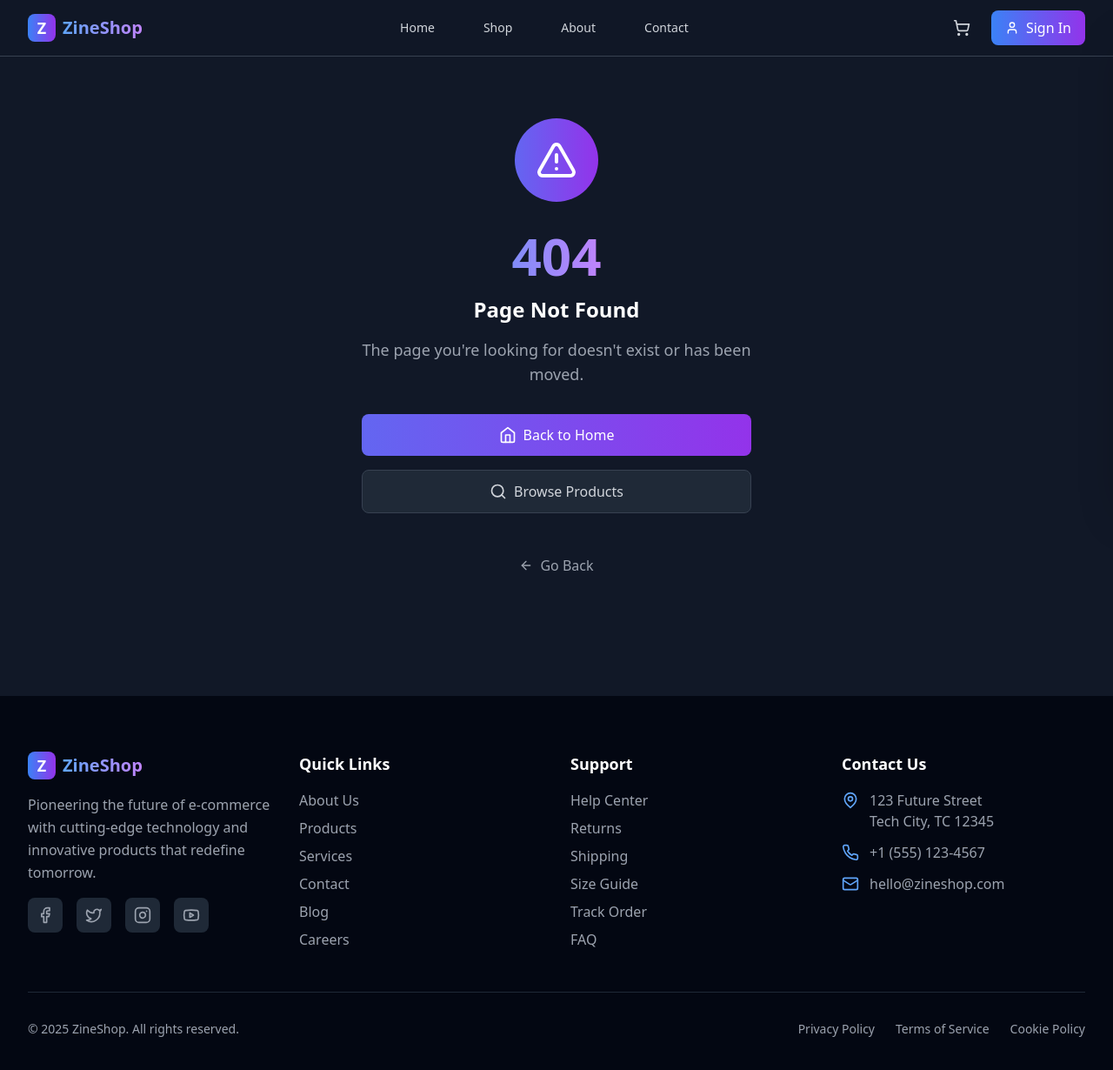
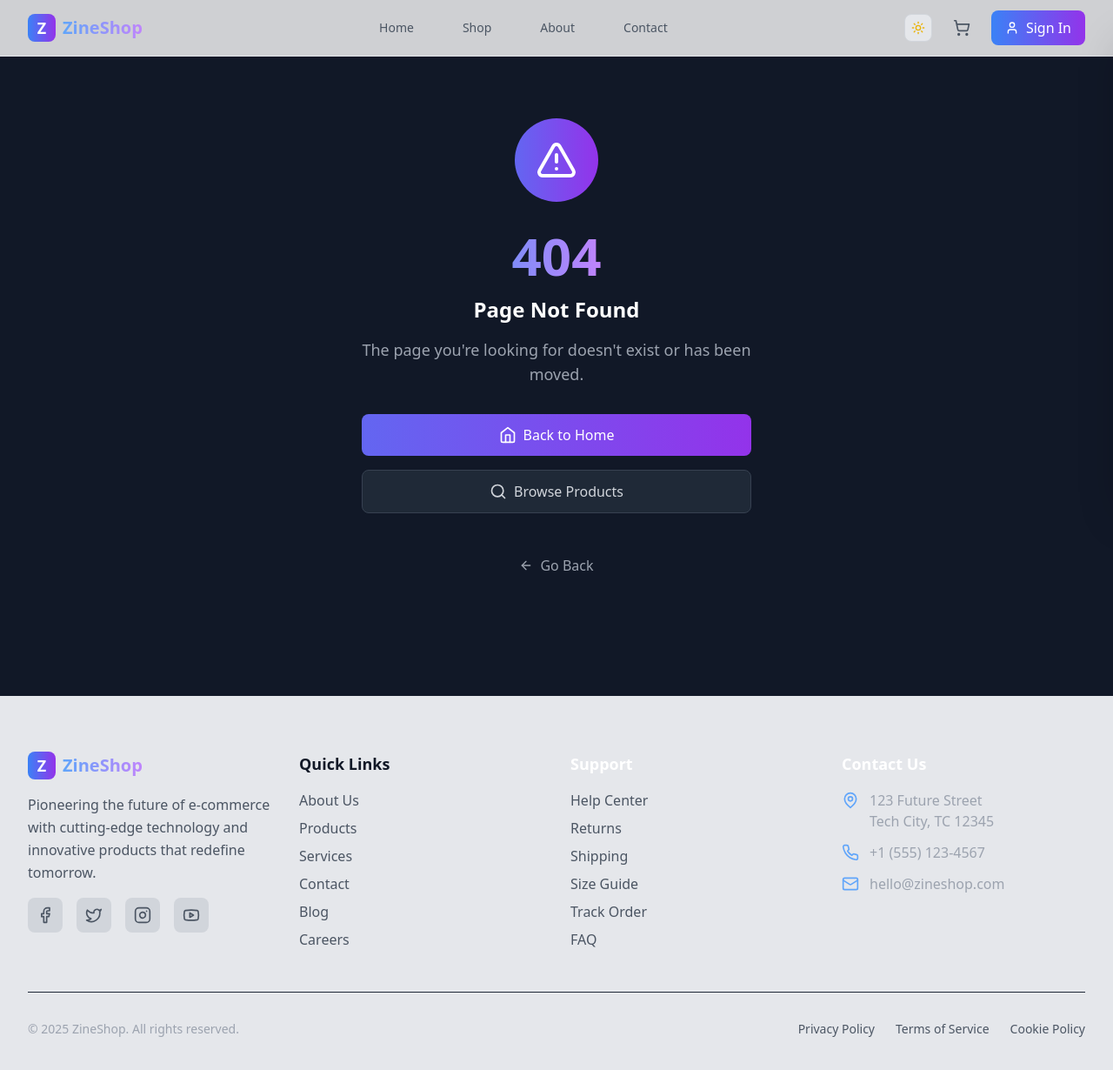
Before and after one commit to Zineelaabidine/zineshop, a React (Vite) app in the folder client/: page /not-found in a window 1280 px wide. Shown: the top 1230 px of the page at 87% size. Built offline with nearby package versions, Linux system fonts and the light colour scheme.

Commit message:
feat: add dark/light mode toggle with full theme integration

```diff
--- a/client/src/App.tsx
+++ b/client/src/App.tsx
@@ -2,6 +2,7 @@ import React, { useState } from 'react';
 import { BrowserRouter as Router, Routes, Route } from 'react-router-dom';
 import { AuthProvider } from './contexts/AuthContext';
 import { CartProvider } from './contexts/CartContext';
+import { ThemeProvider } from './contexts/ThemeContext';
 import Header from './components/Header';
 import Hero from './components/Hero';
 import ProductShowcase from './components/ProductShowcase';
@@ -38,10 +39,11 @@ function App() {
   );
 
   return (
+    <ThemeProvider>
       <AuthProvider>
         <CartProvider>
           <Router>
-        <div className="min-h-screen bg-gray-900">
+          <div className="min-h-screen bg-white dark:bg-gray-900 text-gray-900 dark:text-gray-100 transition-colors duration-300">
           <Header isMenuOpen={isMenuOpen} setIsMenuOpen={setIsMenuOpen} />
 
           {/* Scroll to top on route changes */}
@@ -76,6 +78,7 @@ function App() {
           </Router>
         </CartProvider>
       </AuthProvider>
+    </ThemeProvider>
   );
 }
 
--- a/client/src/components/Footer.tsx
+++ b/client/src/components/Footer.tsx
@@ -6,7 +6,7 @@ const Footer: React.FC = () => {
   const currentYear = new Date().getFullYear();
 
   return (
-    <footer className="bg-gray-950 text-white">
+    <footer className="bg-gray-200 dark:bg-gray-950 text-gray-900 dark:text-white transition-colors duration-300">
       <div className="max-w-7xl mx-auto px-4 sm:px-6 lg:px-8 py-16">
         <div className="grid grid-cols-1 md:grid-cols-2 lg:grid-cols-4 gap-8">
           {/* Brand Section */}
@@ -19,7 +19,7 @@ const Footer: React.FC = () => {
                 ZineShop
               </span>
             </div>
-            <p className="text-gray-400 leading-relaxed">
+            <p className="text-gray-600 dark:text-gray-400 leading-relaxed">
               Pioneering the future of e-commerce with cutting-edge technology and innovative products that redefine tomorrow.
             </p>
             <div className="flex space-x-4">
@@ -32,9 +32,9 @@ const Footer: React.FC = () => {
                 <a
                   key={index}
                   href={social.href}
-                  className="w-10 h-10 bg-gray-800 rounded-lg flex items-center justify-center hover:bg-gradient-to-r hover:from-blue-500 hover:to-purple-600 transition-all duration-300 group"
+                  className="w-10 h-10 bg-gray-300 dark:bg-gray-800 rounded-lg flex items-center justify-center hover:bg-gradient-to-r hover:from-blue-500 hover:to-purple-600 transition-all duration-300 group"
                 >
-                  <social.icon className="w-5 h-5 text-gray-400 group-hover:text-white" />
+                  <social.icon className="w-5 h-5 text-gray-600 dark:text-gray-400 group-hover:text-white" />
                 </a>
               ))}
             </div>
@@ -42,12 +42,12 @@ const Footer: React.FC = () => {
 
           {/* Quick Links */}
           <div>
-            <h3 className="text-lg font-semibold mb-4 text-white">Quick Links</h3>
+            <h3 className="text-lg font-semibold mb-4 text-gray-900 dark:text-white">Quick Links</h3>
             <ul className="space-y-2">
               <li>
                 <Link
                   to="/about"
-                  className="text-gray-400 hover:text-blue-400 transition-colors duration-200"
+                  className="text-gray-600 dark:text-gray-400 hover:text-blue-500 dark:hover:text-blue-400 transition-colors duration-200"
                 >
                   About Us
                 </Link>
@@ -55,7 +55,7 @@ const Footer: React.FC = () => {
               <li>
                 <Link
                   to="/products"
-                  className="text-gray-400 hover:text-blue-400 transition-colors duration-200"
+                  className="text-gray-600 dark:text-gray-400 hover:text-blue-500 dark:hover:text-blue-400 transition-colors duration-200"
                 >
                   Products
                 </Link>
@@ -63,7 +63,7 @@ const Footer: React.FC = () => {
               <li>
                 <a
                   href="#"
-                  className="text-gray-400 hover:text-blue-400 transition-colors duration-200"
+                  className="text-gray-600 dark:text-gray-400 hover:text-blue-500 dark:hover:text-blue-400 transition-colors duration-200"
                 >
                   Services
                 </a>
@@ -71,7 +71,7 @@ const Footer: React.FC = () => {
               <li>
                 <Link
                   to="/contact"
-                  className="text-gray-400 hover:text-blue-400 transition-colors duration-200"
+                  className="text-gray-600 dark:text-gray-400 hover:text-blue-500 dark:hover:text-blue-400 transition-colors duration-200"
                 >
                   Contact
                 </Link>
@@ -79,7 +79,7 @@ const Footer: React.FC = () => {
               <li>
                 <a
                   href="#"
-                  className="text-gray-400 hover:text-blue-400 transition-colors duration-200"
+                  className="text-gray-600 dark:text-gray-400 hover:text-blue-500 dark:hover:text-blue-400 transition-colors duration-200"
                 >
                   Blog
                 </a>
@@ -87,7 +87,7 @@ const Footer: React.FC = () => {
               <li>
                 <a
                   href="#"
-                  className="text-gray-400 hover:text-blue-400 transition-colors duration-200"
+                  className="text-gray-600 dark:text-gray-400 hover:text-blue-500 dark:hover:text-blue-400 transition-colors duration-200"
                 >
                   Careers
                 </a>
@@ -103,7 +103,7 @@ const Footer: React.FC = () => {
                 <li key={link}>
                   <a
                     href="#"
-                    className="text-gray-400 hover:text-blue-400 transition-colors duration-200"
+                    className="text-gray-600 dark:text-gray-400 hover:text-blue-500 dark:hover:text-blue-400 transition-colors duration-200"
                   >
                     {link}
                   </a>
@@ -145,7 +145,7 @@ const Footer: React.FC = () => {
               <a
                 key={link}
                 href="#"
-                className="text-gray-400 hover:text-blue-400 text-sm transition-colors duration-200"
+                className="text-gray-600 dark:text-gray-400 hover:text-blue-500 dark:hover:text-blue-400 text-sm transition-colors duration-200"
               >
                 {link}
               </a>
--- a/client/src/components/Header.tsx
+++ b/client/src/components/Header.tsx
@@ -4,6 +4,7 @@ import { Link } from 'react-router-dom';
 import { useAuth } from '../contexts/AuthContext';
 import { useCart } from '../contexts/CartContext';
 import CartDrawer from './CartDrawer';
+import ThemeToggle from './ThemeToggle';
 
 interface HeaderProps {
   isMenuOpen: boolean;
@@ -22,7 +23,7 @@ const Header: React.FC<HeaderProps> = ({ isMenuOpen, setIsMenuOpen }) => {
   };
 
   return (
-    <header className="fixed top-0 left-0 right-0 z-50 bg-gray-900/80 backdrop-blur-md border-b border-gray-700">
+    <header className="fixed top-0 left-0 right-0 z-50 bg-white/80 dark:bg-gray-900/80 backdrop-blur-md border-b border-gray-200 dark:border-gray-700 transition-colors duration-300">
       <div className="max-w-7xl mx-auto px-4 sm:px-6 lg:px-8">
         <div className="flex justify-between items-center h-16">
           {/* Logo */}
@@ -41,25 +42,25 @@ const Header: React.FC<HeaderProps> = ({ isMenuOpen, setIsMenuOpen }) => {
           <nav className="hidden md:flex space-x-8">
             <Link
               to="/"
-              className="text-gray-300 hover:text-blue-400 px-3 py-2 rounded-md text-sm font-medium transition-all duration-200 hover:bg-gray-800"
+              className="text-gray-600 dark:text-gray-300 hover:text-blue-500 dark:hover:text-blue-400 px-3 py-2 rounded-md text-sm font-medium transition-all duration-200 hover:bg-gray-100 dark:hover:bg-gray-800"
             >
               Home
             </Link>
             <Link
               to="/products"
-              className="text-gray-300 hover:text-blue-400 px-3 py-2 rounded-md text-sm font-medium transition-all duration-200 hover:bg-gray-800"
+              className="text-gray-600 dark:text-gray-300 hover:text-blue-500 dark:hover:text-blue-400 px-3 py-2 rounded-md text-sm font-medium transition-all duration-200 hover:bg-gray-100 dark:hover:bg-gray-800"
             >
               Shop
             </Link>
             <Link
               to="/about"
-              className="text-gray-300 hover:text-blue-400 px-3 py-2 rounded-md text-sm font-medium transition-all duration-200 hover:bg-gray-800"
+              className="text-gray-600 dark:text-gray-300 hover:text-blue-500 dark:hover:text-blue-400 px-3 py-2 rounded-md text-sm font-medium transition-all duration-200 hover:bg-gray-100 dark:hover:bg-gray-800"
             >
               About
             </Link>
             <Link
               to="/contact"
-              className="text-gray-300 hover:text-blue-400 px-3 py-2 rounded-md text-sm font-medium transition-all duration-200 hover:bg-gray-800"
+              className="text-gray-600 dark:text-gray-300 hover:text-blue-500 dark:hover:text-blue-400 px-3 py-2 rounded-md text-sm font-medium transition-all duration-200 hover:bg-gray-100 dark:hover:bg-gray-800"
             >
               Contact
             </Link>
@@ -67,9 +68,12 @@ const Header: React.FC<HeaderProps> = ({ isMenuOpen, setIsMenuOpen }) => {
 
           {/* Right side buttons */}
           <div className="flex items-center space-x-4">
+            {/* Theme Toggle */}
+            <ThemeToggle size="sm" />
+
             <button
               onClick={() => setShowCartDrawer(true)}
-              className="relative p-2 text-gray-300 hover:text-blue-400 transition-colors duration-200 hover:bg-gray-800 rounded-lg"
+              className="relative p-2 text-gray-600 dark:text-gray-300 hover:text-blue-500 dark:hover:text-blue-400 transition-colors duration-200 hover:bg-gray-100 dark:hover:bg-gray-800 rounded-lg"
               title="Shopping Cart"
             >
               <ShoppingCart className="w-5 h-5" />
@@ -85,7 +89,7 @@ const Header: React.FC<HeaderProps> = ({ isMenuOpen, setIsMenuOpen }) => {
               <div className="relative">
                 <button
                   onClick={() => setShowUserMenu(!showUserMenu)}
-                  className="hidden sm:flex items-center space-x-2 bg-gray-800 hover:bg-gray-700 text-gray-300 px-4 py-2 rounded-lg transition-all duration-200"
+                  className="hidden sm:flex items-center space-x-2 bg-gray-200 dark:bg-gray-800 hover:bg-gray-300 dark:hover:bg-gray-700 text-gray-700 dark:text-gray-300 px-4 py-2 rounded-lg transition-all duration-200"
                 >
                   <User className="w-4 h-4" />
                   <span className="max-w-24 truncate">{user.full_name}</span>
@@ -94,14 +98,14 @@ const Header: React.FC<HeaderProps> = ({ isMenuOpen, setIsMenuOpen }) => {
 
                 {/* User Dropdown Menu */}
                 {showUserMenu && (
-                  <div className="absolute right-0 mt-2 w-48 bg-gray-800 rounded-lg shadow-lg border border-gray-700 py-1 z-50">
-                    <div className="px-4 py-2 border-b border-gray-700">
-                      <p className="text-sm font-medium text-gray-100">{user.full_name}</p>
+                  <div className="absolute right-0 mt-2 w-48 bg-white dark:bg-gray-800 rounded-lg shadow-lg border border-gray-200 dark:border-gray-700 py-1 z-50">
+                    <div className="px-4 py-2 border-b border-gray-200 dark:border-gray-700">
+                      <p className="text-sm font-medium text-gray-900 dark:text-gray-100">{user.full_name}</p>
                       <p className="text-xs text-gray-400">{user.email}</p>
                     </div>
                     <Link
                       to="/profile"
-                      className="flex items-center space-x-2 px-4 py-2 text-sm text-gray-300 hover:bg-gray-700 transition-colors duration-200"
+                      className="flex items-center space-x-2 px-4 py-2 text-sm text-gray-700 dark:text-gray-300 hover:bg-gray-100 dark:hover:bg-gray-700 transition-colors duration-200"
                       onClick={() => setShowUserMenu(false)}
                     >
                       <Settings className="w-4 h-4" />
@@ -109,7 +113,7 @@ const Header: React.FC<HeaderProps> = ({ isMenuOpen, setIsMenuOpen }) => {
                     </Link>
                     <Link
                       to="/orders"
-                      className="flex items-center space-x-2 px-4 py-2 text-sm text-gray-300 hover:bg-gray-700 transition-colors duration-200"
+                      className="flex items-center space-x-2 px-4 py-2 text-sm text-gray-700 dark:text-gray-300 hover:bg-gray-100 dark:hover:bg-gray-700 transition-colors duration-200"
                       onClick={() => setShowUserMenu(false)}
                     >
                       <Package className="w-4 h-4" />
@@ -137,7 +141,7 @@ const Header: React.FC<HeaderProps> = ({ isMenuOpen, setIsMenuOpen }) => {
 
             {/* Mobile menu button */}
             <button
-              className="md:hidden p-2 text-gray-300 hover:text-blue-400 transition-colors duration-200"
+              className="md:hidden p-2 text-gray-600 dark:text-gray-300 hover:text-blue-500 dark:hover:text-blue-400 transition-colors duration-200"
               onClick={() => setIsMenuOpen(!isMenuOpen)}
             >
               {isMenuOpen ? <X className="w-5 h-5" /> : <Menu className="w-5 h-5" />}
@@ -148,32 +152,32 @@ const Header: React.FC<HeaderProps> = ({ isMenuOpen, setIsMenuOpen }) => {
 
       {/* Mobile Menu */}
       {isMenuOpen && (
-        <div className="md:hidden bg-gray-900/95 backdrop-blur-md border-t border-gray-700">
+        <div className="md:hidden bg-white/95 dark:bg-gray-900/95 backdrop-blur-md border-t border-gray-200 dark:border-gray-700 transition-colors duration-300">
           <div className="px-4 pt-2 pb-3 space-y-1">
             <Link
               to="/"
-              className="block px-3 py-2 text-base font-medium text-gray-300 hover:text-blue-400 hover:bg-gray-800 rounded-md transition-all duration-200"
+              className="block px-3 py-2 text-base font-medium text-gray-700 dark:text-gray-300 hover:text-blue-500 dark:hover:text-blue-400 hover:bg-gray-100 dark:hover:bg-gray-800 rounded-md transition-all duration-200"
               onClick={() => setIsMenuOpen(false)}
             >
               Home
             </Link>
             <Link
               to="/products"
-              className="block px-3 py-2 text-base font-medium text-gray-300 hover:text-blue-400 hover:bg-gray-800 rounded-md transition-all duration-200"
+              className="block px-3 py-2 text-base font-medium text-gray-700 dark:text-gray-300 hover:text-blue-500 dark:hover:text-blue-400 hover:bg-gray-100 dark:hover:bg-gray-800 rounded-md transition-all duration-200"
               onClick={() => setIsMenuOpen(false)}
             >
               Shop
             </Link>
             <Link
               to="/about"
-              className="block px-3 py-2 text-base font-medium text-gray-300 hover:text-blue-400 hover:bg-gray-800 rounded-md transition-all duration-200"
+              className="block px-3 py-2 text-base font-medium text-gray-700 dark:text-gray-300 hover:text-blue-500 dark:hover:text-blue-400 hover:bg-gray-100 dark:hover:bg-gray-800 rounded-md transition-all duration-200"
               onClick={() => setIsMenuOpen(false)}
             >
               About
             </Link>
             <Link
               to="/contact"
-              className="block px-3 py-2 text-base font-medium text-gray-300 hover:text-blue-400 hover:bg-gray-800 rounded-md transition-all duration-200"
+              className="block px-3 py-2 text-base font-medium text-gray-700 dark:text-gray-300 hover:text-blue-500 dark:hover:text-blue-400 hover:bg-gray-100 dark:hover:bg-gray-800 rounded-md transition-all duration-200"
               onClick={() => setIsMenuOpen(false)}
             >
               Contact
@@ -188,7 +192,7 @@ const Header: React.FC<HeaderProps> = ({ isMenuOpen, setIsMenuOpen }) => {
                 </div>
                 <Link
                   to="/profile"
-                  className="flex items-center space-x-2 px-3 py-2 text-base font-medium text-gray-300 hover:text-blue-400 hover:bg-gray-800 rounded-md transition-all duration-200"
+                  className="flex items-center space-x-2 px-3 py-2 text-base font-medium text-gray-700 dark:text-gray-300 hover:text-blue-500 dark:hover:text-blue-400 hover:bg-gray-100 dark:hover:bg-gray-800 rounded-md transition-all duration-200"
                   onClick={() => setIsMenuOpen(false)}
                 >
                   <Settings className="w-4 h-4" />
@@ -196,7 +200,7 @@ const Header: React.FC<HeaderProps> = ({ isMenuOpen, setIsMenuOpen }) => {
                 </Link>
                 <Link
                   to="/orders"
-                  className="flex items-center space-x-2 px-3 py-2 text-base font-medium text-gray-300 hover:text-blue-400 hover:bg-gray-800 rounded-md transition-all duration-200"
+                  className="flex items-center space-x-2 px-3 py-2 text-base font-medium text-gray-700 dark:text-gray-300 hover:text-blue-500 dark:hover:text-blue-400 hover:bg-gray-100 dark:hover:bg-gray-800 rounded-md transition-all duration-200"
                   onClick={() => setIsMenuOpen(false)}
                 >
                   <Package className="w-4 h-4" />
@@ -204,7 +208,7 @@ const Header: React.FC<HeaderProps> = ({ isMenuOpen, setIsMenuOpen }) => {
                 </Link>
                 <button
                   onClick={handleSignOut}
-                  className="flex items-center space-x-2 w-full px-3 py-2 text-base font-medium text-red-400 hover:bg-gray-800 rounded-md transition-all duration-200"
+                  className="flex items-center space-x-2 w-full px-3 py-2 text-base font-medium text-red-500 dark:text-red-400 hover:bg-gray-100 dark:hover:bg-gray-800 rounded-md transition-all duration-200"
                 >
                   <LogOut className="w-4 h-4" />
                   <span>Sign Out</span>
--- /dev/null
+++ b/client/src/components/ThemeToggle.tsx
@@ -0,0 +1,82 @@
+import React from 'react';
+import { Sun, Moon } from 'lucide-react';
+import { useTheme } from '../contexts/ThemeContext';
+
+interface ThemeToggleProps {
+  className?: string;
+  size?: 'sm' | 'md' | 'lg';
+}
+
+const ThemeToggle: React.FC<ThemeToggleProps> = ({
+  className = '',
+  size = 'md'
+}) => {
+  const { theme, toggleTheme } = useTheme();
+
+  const sizeClasses = {
+    sm: 'w-8 h-8',
+    md: 'w-10 h-10',
+    lg: 'w-12 h-12'
+  };
+
+  const iconSizes = {
+    sm: 'w-4 h-4',
+    md: 'w-5 h-5',
+    lg: 'w-6 h-6'
+  };
+
+  return (
+    <button
+      onClick={toggleTheme}
+      className={`
+        ${sizeClasses[size]}
+        relative
+        rounded-lg
+        bg-gray-200 dark:bg-gray-700
+        hover:bg-gray-300 dark:hover:bg-gray-600
+        border border-gray-300 dark:border-gray-600
+        transition-all duration-300 ease-in-out
+        focus:outline-none focus:ring-2 focus:ring-blue-500 focus:ring-offset-2 dark:focus:ring-offset-gray-800
+        group
+        ${className}
+      `}
+      aria-label={`Switch to ${theme === 'light' ? 'dark' : 'light'} mode`}
+      title={`Switch to ${theme === 'light' ? 'dark' : 'light'} mode`}
+    >
+      <div className="relative w-full h-full flex items-center justify-center">
+        {/* Sun Icon */}
+        <Sun
+          className={`
+            ${iconSizes[size]}
+            absolute
+            text-yellow-500
+            transition-all duration-300 ease-in-out
+            ${theme === 'light'
+              ? 'opacity-100 rotate-0 scale-100'
+              : 'opacity-0 rotate-90 scale-75'
+            }
+          `}
+        />
+
+        {/* Moon Icon */}
+        <Moon
+          className={`
+            ${iconSizes[size]}
+            absolute
+            text-blue-400
+            transition-all duration-300 ease-in-out
+            ${theme === 'dark'
+              ? 'opacity-100 rotate-0 scale-100'
+              : 'opacity-0 -rotate-90 scale-75'
+            }
+          `}
+        />
+      </div>
+
+      {/* Hover effect overlay */}
+      <div className="absolute inset-0 rounded-lg bg-gradient-to-r from-yellow-400/10 to-blue-400/10 opacity-0 group-hover:opacity-100 transition-opacity duration-300" />
+    </button>
+  );
+};
+
+export default ThemeToggle;
--- a/client/src/components/admin/OrderFilters.tsx
+++ b/client/src/components/admin/OrderFilters.tsx
@@ -20,9 +20,8 @@ const OrderFilters: React.FC<OrderFiltersProps> = ({
   const statusOptions: Array<{ value: 'all' | OrderStatus; label: string }> = [
     { value: 'all', label: 'All Orders' },
     { value: OrderStatus.PENDING, label: getOrderStatusText(OrderStatus.PENDING) },
-    { value: OrderStatus.PROCESSING, label: getOrderStatusText(OrderStatus.PROCESSING) },
+    { value: OrderStatus.PAID, label: getOrderStatusText(OrderStatus.PAID) },
     { value: OrderStatus.SHIPPED, label: getOrderStatusText(OrderStatus.SHIPPED) },
-    { value: OrderStatus.DELIVERED, label: getOrderStatusText(OrderStatus.DELIVERED) },
     { value: OrderStatus.CANCELLED, label: getOrderStatusText(OrderStatus.CANCELLED) }
   ];
 
--- /dev/null
+++ b/client/src/contexts/ThemeContext.tsx
@@ -0,0 +1,91 @@
+import React, { createContext, useContext, useEffect, useState } from 'react';
+
+export type Theme = 'light' | 'dark';
+
+interface ThemeContextType {
+  theme: Theme;
+  toggleTheme: () => void;
+  setTheme: (theme: Theme) => void;
+}
+
+const ThemeContext = createContext<ThemeContextType | undefined>(undefined);
+
+interface ThemeProviderProps {
+  children: React.ReactNode;
+}
+
+export const ThemeProvider: React.FC<ThemeProviderProps> = ({ children }) => {
+  const [theme, setThemeState] = useState<Theme>(() => {
+    // Check localStorage first, then system preference, default to dark
+    const savedTheme = localStorage.getItem('theme') as Theme;
+    if (savedTheme && (savedTheme === 'light' || savedTheme === 'dark')) {
+      return savedTheme;
+    }
+
+    // Check system preference
+    if (window.matchMedia && window.matchMedia('(prefers-color-scheme: light)').matches) {
+      return 'light';
+    }
+
+    // Default to dark mode as per current app design
+    return 'dark';
+  });
+
+  // Update document class and localStorage when theme changes
+  useEffect(() => {
+    const root = document.documentElement;
+
+    // Remove existing theme classes
+    root.classList.remove('light', 'dark');
+
+    // Add current theme class
+    root.classList.add(theme);
+
+    // Save to localStorage
+    localStorage.setItem('theme', theme);
+  }, [theme]);
+
+  // Listen for system theme changes
+  useEffect(() => {
+    const mediaQuery = window.matchMedia('(prefers-color-scheme: light)');
+
+    const handleChange = (e: MediaQueryListEvent) => {
+      // Only update if no theme is saved in localStorage
+      const savedTheme = localStorage.getItem('theme');
+      if (!savedTheme) {
+        setThemeState(e.matches ? 'light' : 'dark');
+      }
+    };
+
+    mediaQuery.addEventListener('change', handleChange);
+    return () => mediaQuery.removeEventListener('change', handleChange);
+  }, []);
+
+  const toggleTheme = () => {
+    setThemeState(prevTheme => prevTheme === 'light' ? 'dark' : 'light');
+  };
+
+  const setTheme = (newTheme: Theme) => {
+    setThemeState(newTheme);
+  };
+
+  const value: ThemeContextType = {
+    theme,
+    toggleTheme,
+    setTheme,
+  };
+
+  return (
+    <ThemeContext.Provider value={value}>
+      {children}
+    </ThemeContext.Provider>
+  );
+};
+
+export const useTheme = (): ThemeContextType => {
+  const context = useContext(ThemeContext);
+  if (context === undefined) {
+    throw new Error('useTheme must be used within a ThemeProvider');
+  }
+  return context;
+};
--- a/client/src/index.css
+++ b/client/src/index.css
@@ -44,8 +44,7 @@ html {
   scroll-behavior: smooth;
 }
 
-/* Dark mode body styling */
+/* Body styling - now handled by theme classes */
 body {
-  background-color: #111827;
-  color: #f9fafb;
+  transition: background-color 0.3s ease, color 0.3s ease;
 }
--- a/client/tailwind.config.js
+++ b/client/tailwind.config.js
@@ -1,6 +1,7 @@
 /** @type {import('tailwindcss').Config} */
 export default {
   content: ['./index.html', './src/**/*.{js,ts,jsx,tsx}'],
+  darkMode: 'class', // Enable class-based dark mode
   theme: {
     extend: {},
   },
```
Also changed, not shown: client/src/components/Categories.tsx (+6 -6 lines), client/src/components/Hero.tsx (+9 -9 lines), client/src/components/ProductShowcase.tsx (+14 -14 lines). Lines whose indentation alone changed are shown as unchanged.
